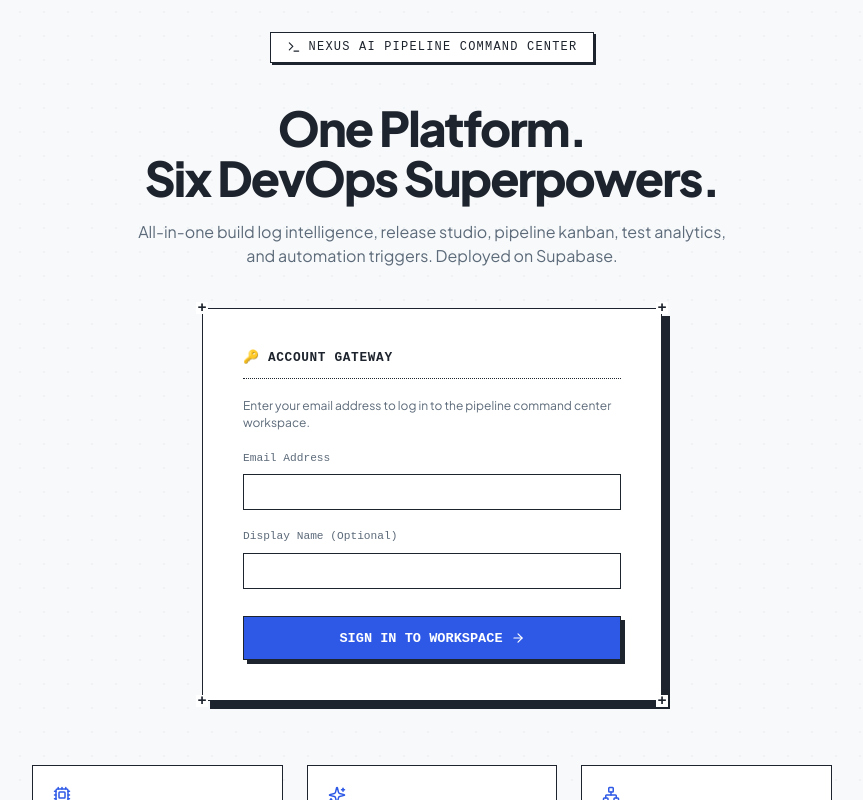
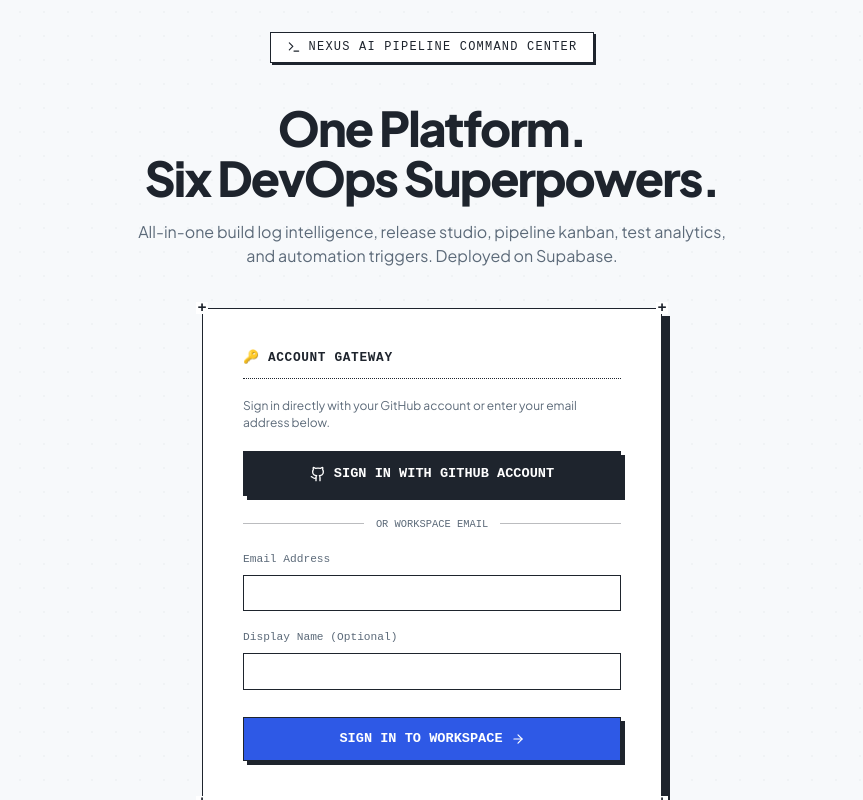
Before and after one commit to DEVARAJ-07/Nexus-AI, a Next.js app in the folder frontend/: page / in a window 1280 px wide. Shown: the top 800 px of the page, without its empty margins (208-1071 px from the left). Built offline with nearby package versions, Linux system fonts and the light colour scheme; no server answers.

Commit message:
Add direct GitHub account sign in button to sign in page

```diff
--- a/frontend/src/app/page.js
+++ b/frontend/src/app/page.js
@@ -226,7 +226,7 @@ export default function LandingPage() {
               </h3>
 
               <p style={{ fontSize: "0.75rem", color: "var(--text-secondary)", lineHeight: "1.4" }}>
-                Enter your email address to log in to the pipeline command center workspace.
+                Sign in directly with your GitHub account or enter your email address below.
               </p>
 
               {error && (
@@ -241,6 +241,40 @@ export default function LandingPage() {
                   [ERR] {error}
                 </div>
               )}
+
+              <button
+                type="button"
+                onClick={() => {
+                  localStorage.setItem("nexus_auth", "true");
+                  localStorage.setItem("github_username", "DEVARAJ-07");
+                  localStorage.setItem("github_avatar", "https://github.com/DEVARAJ-07.png");
+                  window.dispatchEvent(new Event("nexus-auth-change"));
+                  router.replace("/dashboard");
+                }}
+                className="brutalist-button"
+                style={{
+                  width: "100%",
+                  justifyContent: "center",
+                  fontSize: "0.85rem",
+                  padding: "0.85rem 1.5rem",
+                  boxShadow: "4px 4px 0px var(--border-color)",
+                  backgroundColor: "var(--color-slate)",
+                  color: "#ffffff",
+                  cursor: "pointer",
+                  display: "flex",
+                  alignItems: "center",
+                  gap: "0.5rem"
+                }}
+              >
+                <Github size={16} />
+                <span>SIGN IN WITH GITHUB ACCOUNT</span>
+              </button>
+
+              <div style={{ display: "flex", alignItems: "center", gap: "0.75rem", margin: "0.1rem 0" }}>
+                <div style={{ flex: 1, height: "1px", backgroundColor: "var(--border-color)", opacity: 0.3 }} />
+                <span style={{ fontSize: "0.65rem", fontFamily: "monospace", color: "var(--text-secondary)" }}>OR WORKSPACE EMAIL</span>
+                <div style={{ flex: 1, height: "1px", backgroundColor: "var(--border-color)", opacity: 0.3 }} />
+              </div>
 
               <div style={{ display: "flex", flexDirection: "column", gap: "0.5rem", textAlign: "left" }}>
                 <label style={{ fontSize: "0.7rem", fontFamily: "monospace", color: "var(--text-secondary)" }}>
```
